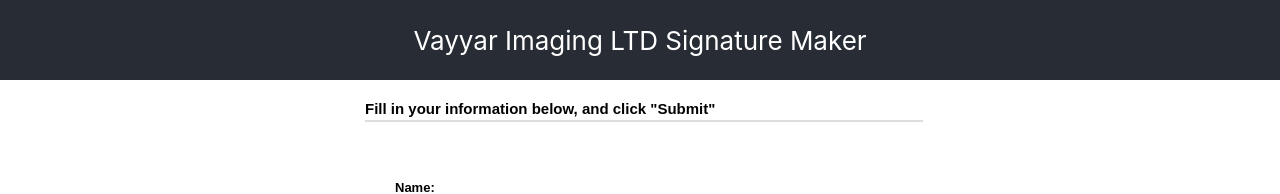
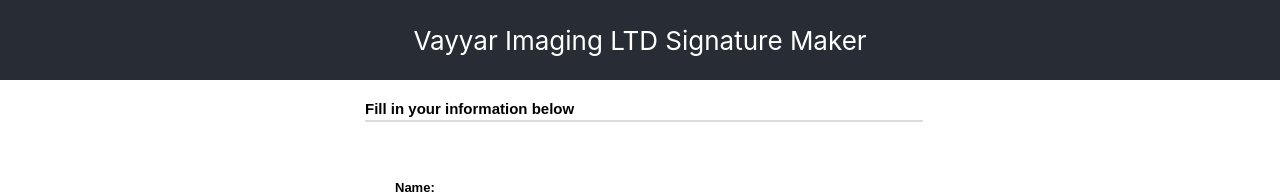
Before and after one commit to hzuber-vayyar/signatures-2, a React (Create React App) app: page / in a window 1280 px wide. Shown: the top 194 px of the page. Built offline with nearby package versions, Linux system fonts and the light colour scheme.

Commit message:
direction edit

```diff
--- a/src/App.js
+++ b/src/App.js
@@ -76,7 +76,7 @@
         }
         <div className="form-style-2">
           <div className="form-style-2-heading">
-            Fill in your information below, and click "Submit"
+            Fill in your information below
           </div>
           <form onSubmit={e => this.handleSubmit(e)}>
             <label htmlFor="name">
```
